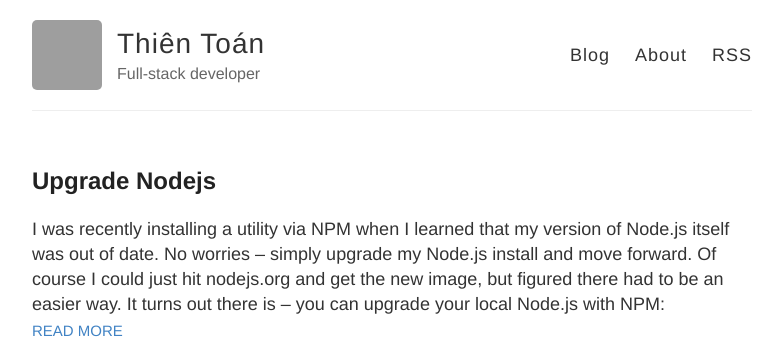
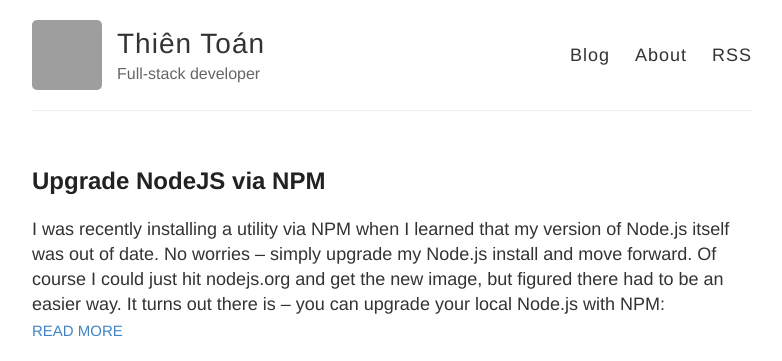
Before and after one commit to phongdpn1995/toanalien.github.io, a Jekyll site: the page built from index.html, in a window 1280 px wide and 900 px high, cut to the strip 0-361 px from the top of the window. Shown: the whole strip, without its empty margins (248-1030 px from the left). Built offline with Jekyll 4.4.1, drawn with Linux system fonts in a browser that asks for light colours; Markdown is read by kramdown in place of the engine named in the settings; grey boxes are pictures that could not be loaded.

Commit message:
update upgrade nodejs

````diff
--- a/_posts/2015-7-20-upgrade-nodejs.md
+++ b/_posts/2015-7-20-upgrade-nodejs.md
@@ -1,3 +1,8 @@
+---
+layout: post
+title: Upgrade NodeJS via NPM
+---
+
 I was recently installing a utility via NPM when I learned that my version of Node.js itself was out of date.  No worries -- simply upgrade my Node.js install and move forward.  Of course I could just hit nodejs.org and get the new image, but figured there had to be an easier way.  It turns out there is -- you can upgrade your local Node.js with NPM:
 
 ```bash
````
